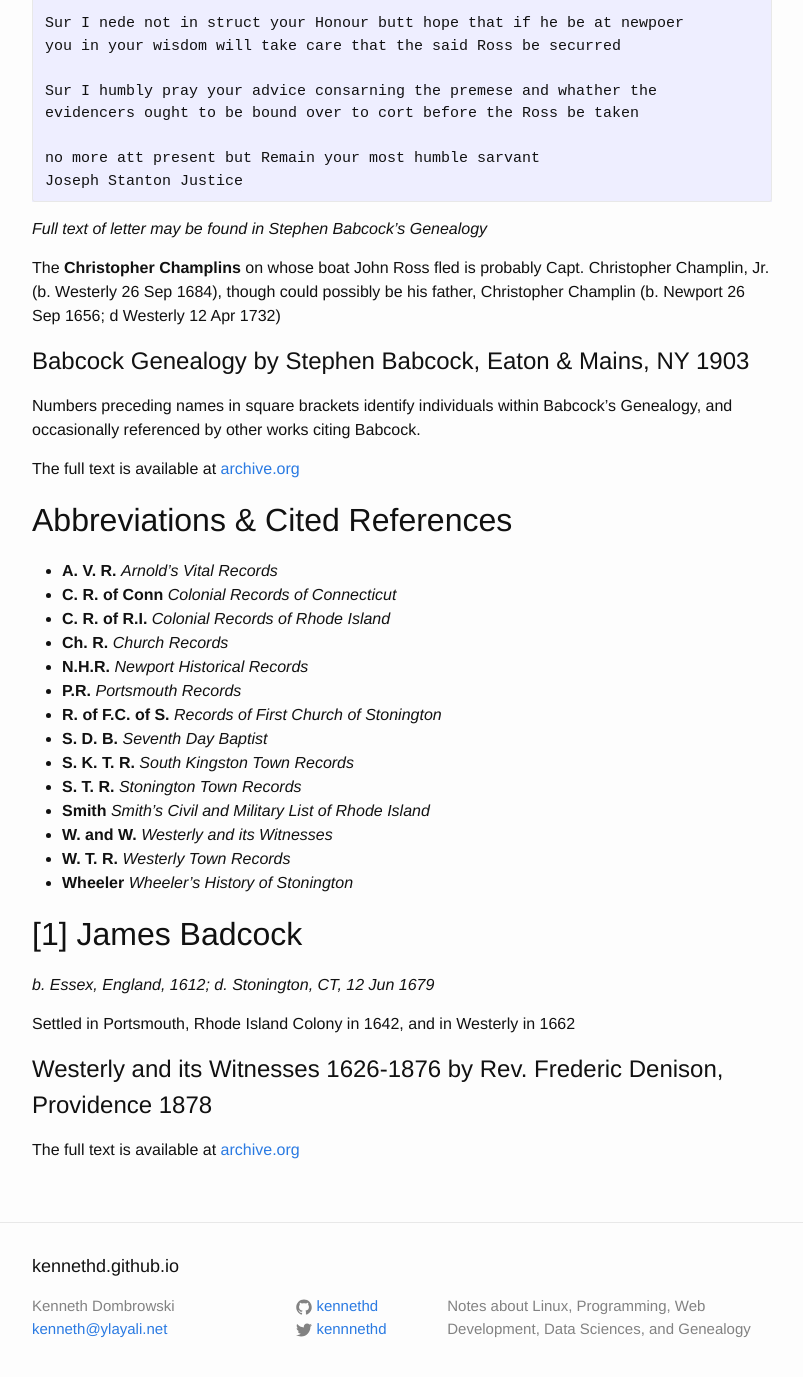
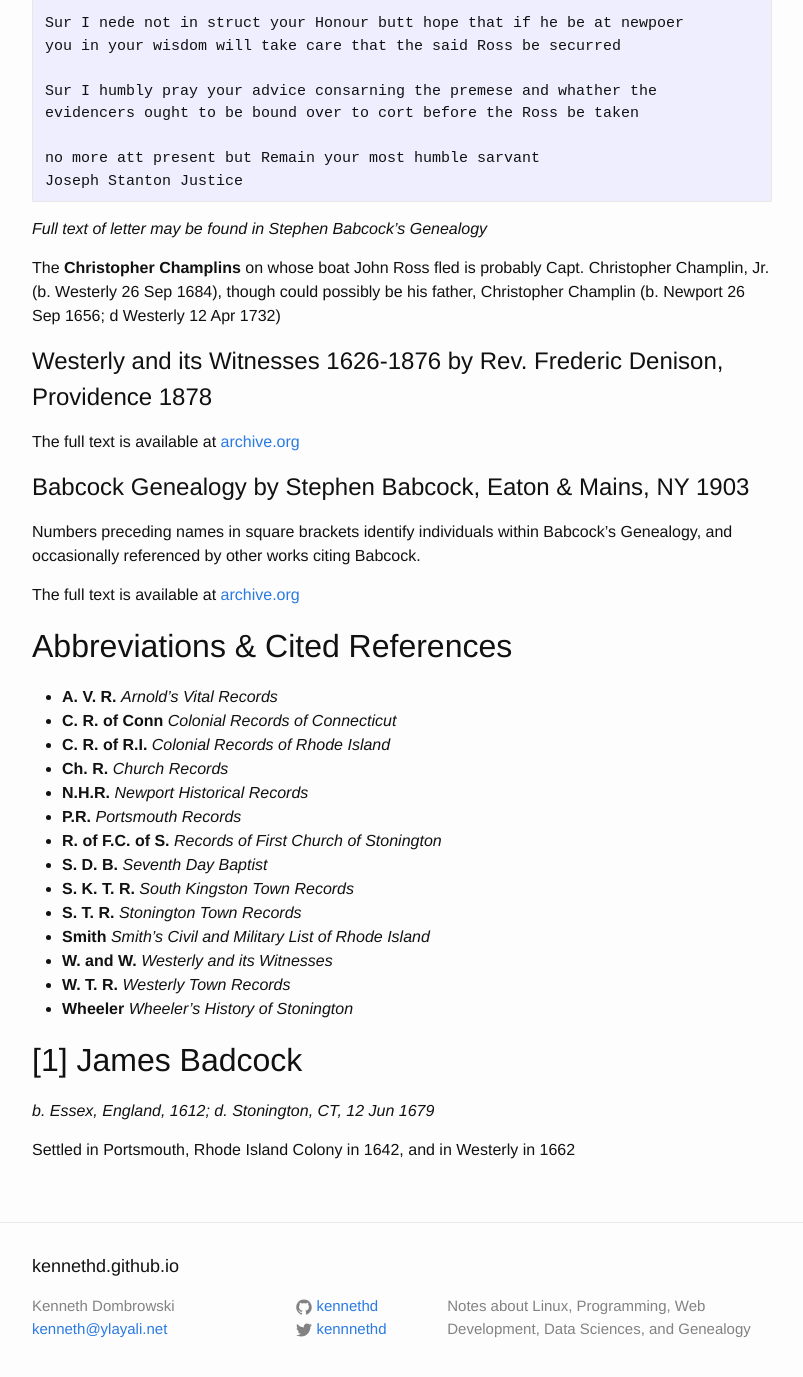
Before and after one commit to kennethd/kennethd.github.io, a Jekyll site: the page built from _posts/2019-04-08-babcock-research.markdown, in a window 1280 px wide and 1400 px high, scrolled down 2398 px. Shown: the top 1377 px of the window, without its empty margins (238-1041 px from the left). Built offline with Jekyll 4.4.1, drawn with Linux system fonts in a browser that asks for light colours; some of the changed lines change nothing that is shown; some of the changed text lies outside the part shown.

Commit message:
list sources chronologically by pub date

```diff
--- a/_posts/2019-04-08-babcock-research.markdown
+++ b/_posts/2019-04-08-babcock-research.markdown
@@ -79,6 +79,11 @@ Christopher Champlin, Jr. (b. Westerly 26 Sep 1684), though could possibly be
 his father, Christopher Champlin (b. Newport 26 Sep 1656; d Westerly 12 Apr 1732)
 
 
+# Westerly and its Witnesses 1626-1876 by Rev. Frederic Denison, Providence 1878
+
+The full text is available at [archive.org](https://archive.org/details/westerlyrhodeisl00deni/page/n4)
+
+
 # Babcock Genealogy by Stephen Babcock, Eaton & Mains, NY 1903
 
 Numbers preceding names in square brackets identify individuals within
@@ -108,8 +113,3 @@ The full text is available at [archive.org](https://archive.org/details/babcockg
 *b. Essex, England, 1612; d. Stonington, CT, 12 Jun 1679*
 
 Settled in Portsmouth, Rhode Island Colony in 1642, and in Westerly in 1662
-
-
-# Westerly and its Witnesses 1626-1876 by Rev. Frederic Denison, Providence 1878
-
-The full text is available at [archive.org](https://archive.org/details/westerlyrhodeisl00deni/page/n4)
```
